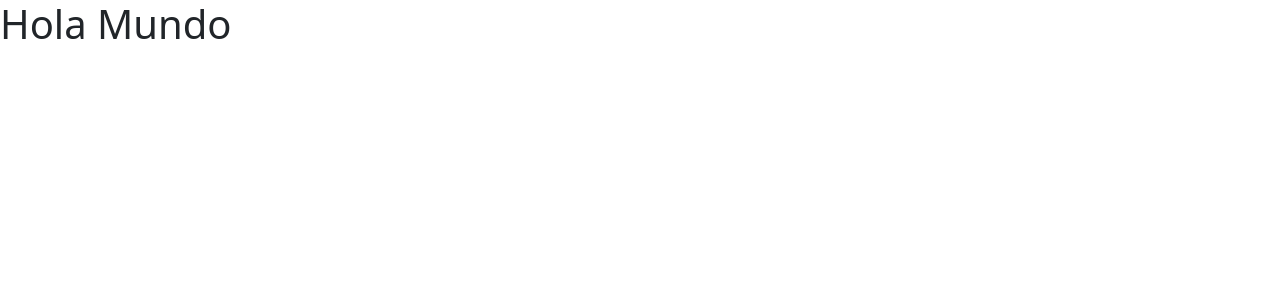
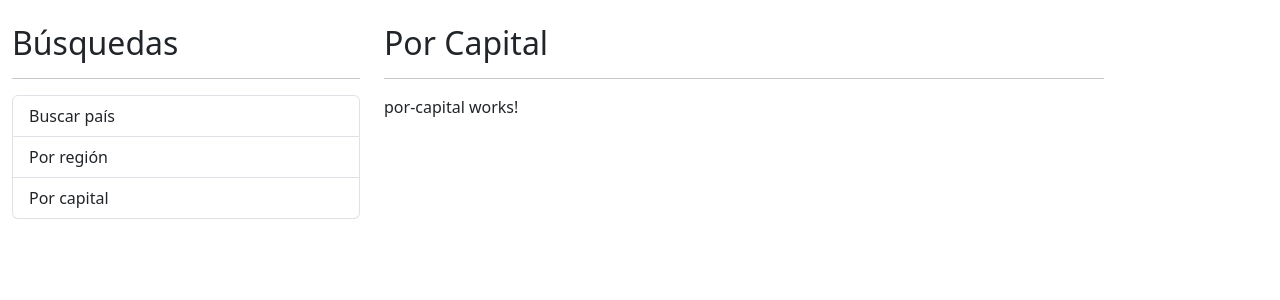
Before and after one commit to pmezquita/angular-paises, an Angular app: page / in a window 1280 px wide. Shown: the top 300 px of the page. Built offline with nearby package versions, Linux system fonts and the light colour scheme.

Commit message:
[ADD] Estructura HTML

```diff
--- a/src/app/app.component.html
+++ b/src/app/app.component.html
@@ -1 +1,21 @@
-<h1>Hola Mundo</h1>
+<div class="row container mt-4">
+
+  <div class="col-4">
+    <h2>Búsquedas</h2>
+    <hr>
+    <ul class="list-group">
+      <li class="list-group-item">Buscar país</li>
+      <li class="list-group-item">Por región</li>
+      <li class="list-group-item">Por capital</li>
+    </ul>
+  </div>
+
+  <div class="col">
+
+    <h2>Por Capital</h2>
+    <hr>
+    <app-por-capital></app-por-capital>
+
+  </div>
+
+</div>
```
